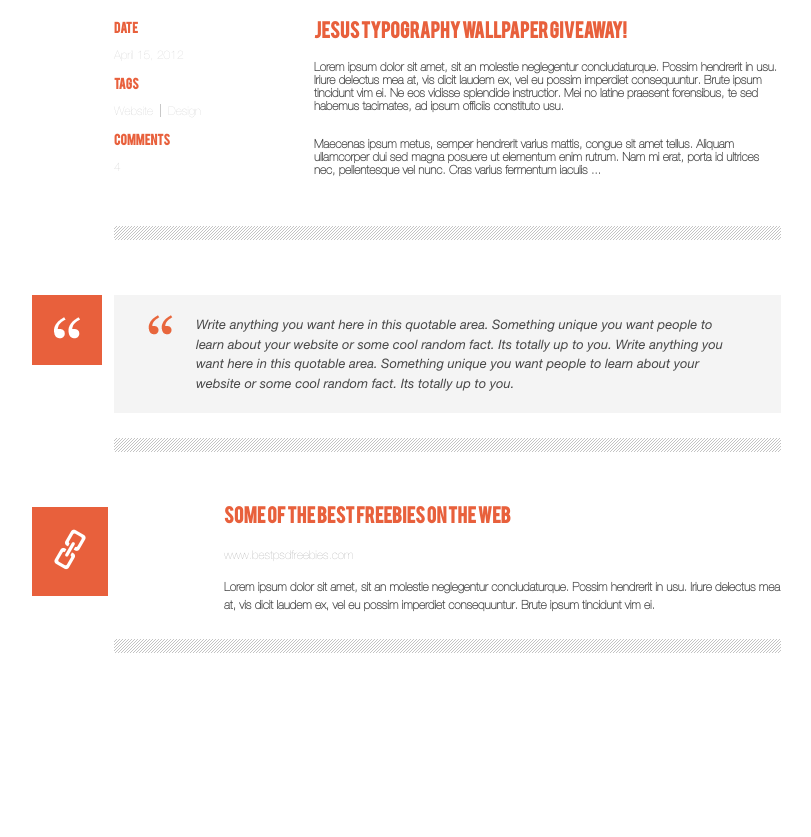
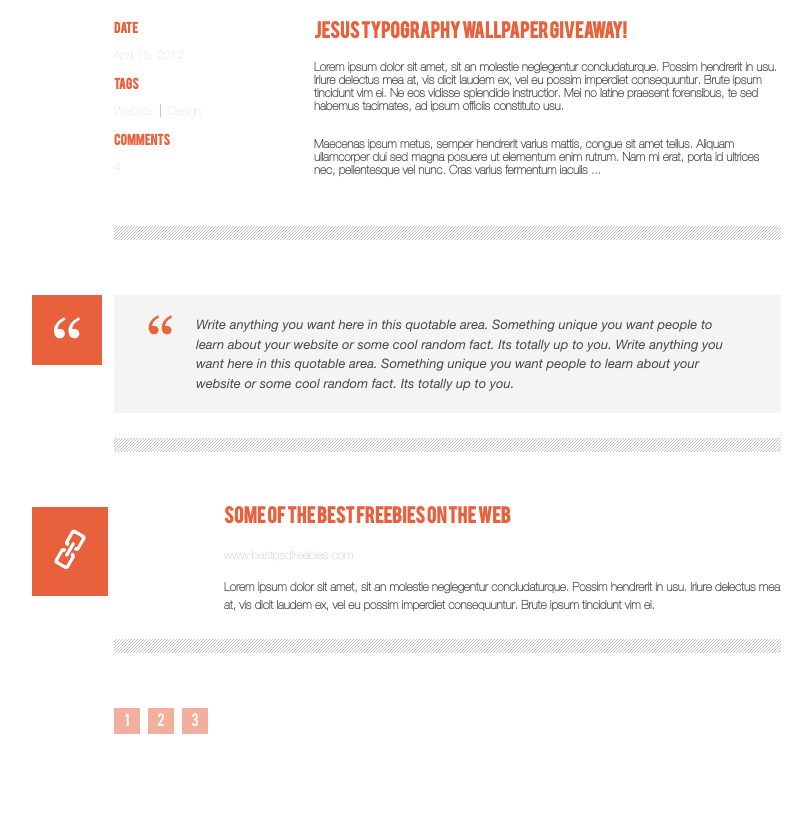
Before and after one commit to KladochnyiVolodymyr/blog, a plain HTML site: page build/page.html in a window 1280 px wide. Shown: the part 1153-1990 px from the top of the page, without its empty margins (56-867 px from the left). Before the commit the page ends 1861 px from the top, so only its background shows below. Drawn offline with Linux system fonts and the light colour scheme.

Commit message:
added paging

```diff
--- a/build/page.html
+++ b/build/page.html
@@ -147,6 +147,9 @@
         </div>
       </div>
     </div>
+    <div class="paging">
+      <div class="container"> <a class="paging__item" href="#">1</a> <a class="paging__item" href="#">2</a> <a class="paging__item" href="#">3</a> </div>
+    </div>
     <!-- END content -->
     <!-- BEGIN scripts -->
     <script type="text/javascript" src="js/app.js"></script>
--- /dev/null
+++ b/src/sass/_paging.scss
@@ -0,0 +1,20 @@
+@import "./_variables.scss";
+.paging{
+    margin-bottom: 100px;
+    &__item{
+        color: #fff;
+        font-family: $font-bebas;
+        font-size: 14px;
+        background-color: rgba(232,96,60,.5);
+        text-decoration: none;
+        margin-right: 4px;
+        margin-bottom: 100px;
+        display: inline-block;
+        width: 26px;
+        text-align: center;
+        padding: 6px 0px;
+        &:hover{
+            background-color: $main-color;
+        }
+    }
+}
--- a/src/sass/app.scss
+++ b/src/sass/app.scss
@@ -5,3 +5,4 @@
 @import "./_page-title.scss";
 @import "./_posts.scss";
 @import "./_sidebar.scss";
+@import "./_paging.scss";
```
Also changed, not shown: src/templates/data/data.html (+13 -0 lines), src/templates/page.html (+1 -0 lines), src/templates/partials/_paging.html (added, +8 -0 lines), build/css/app.css, 1 other file.
